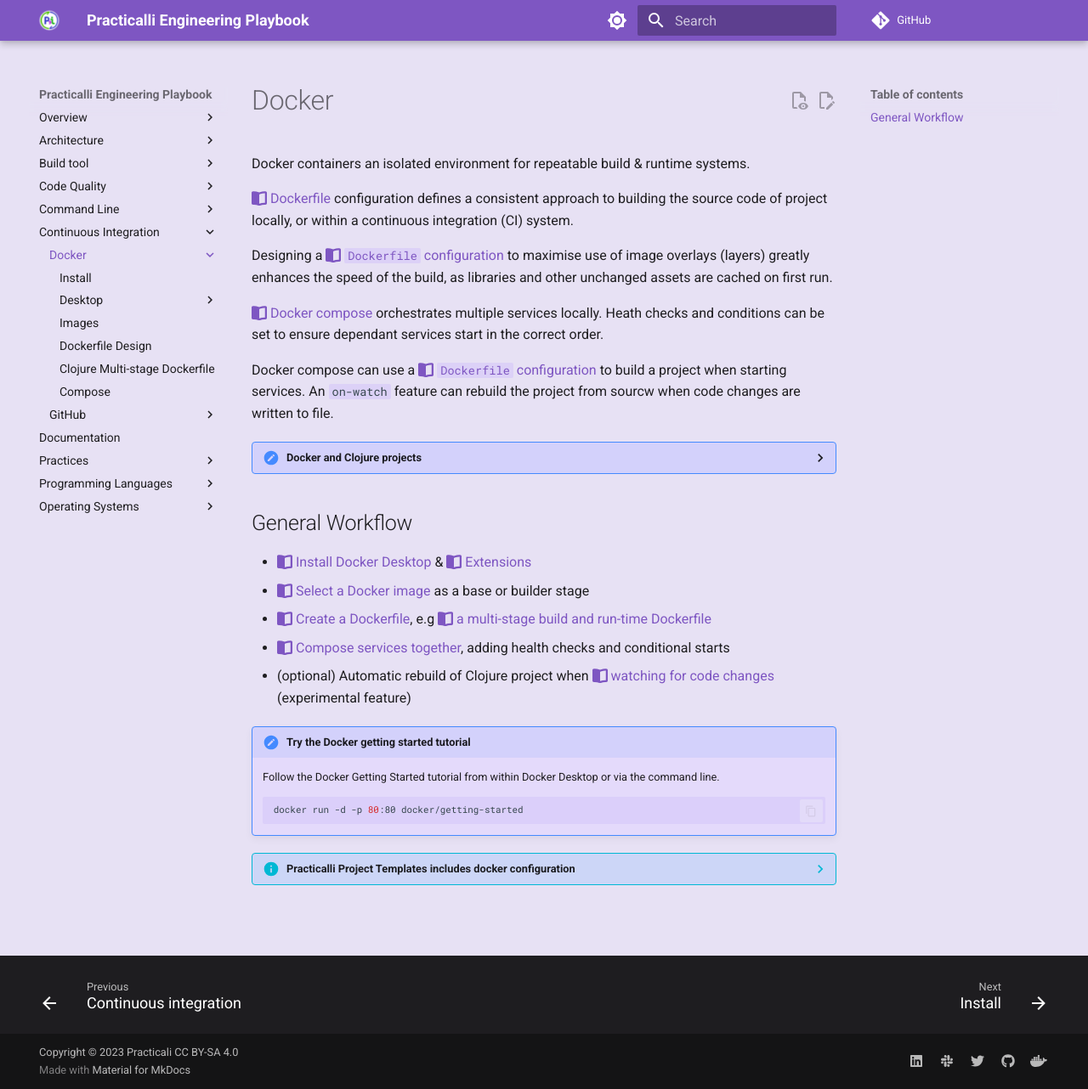
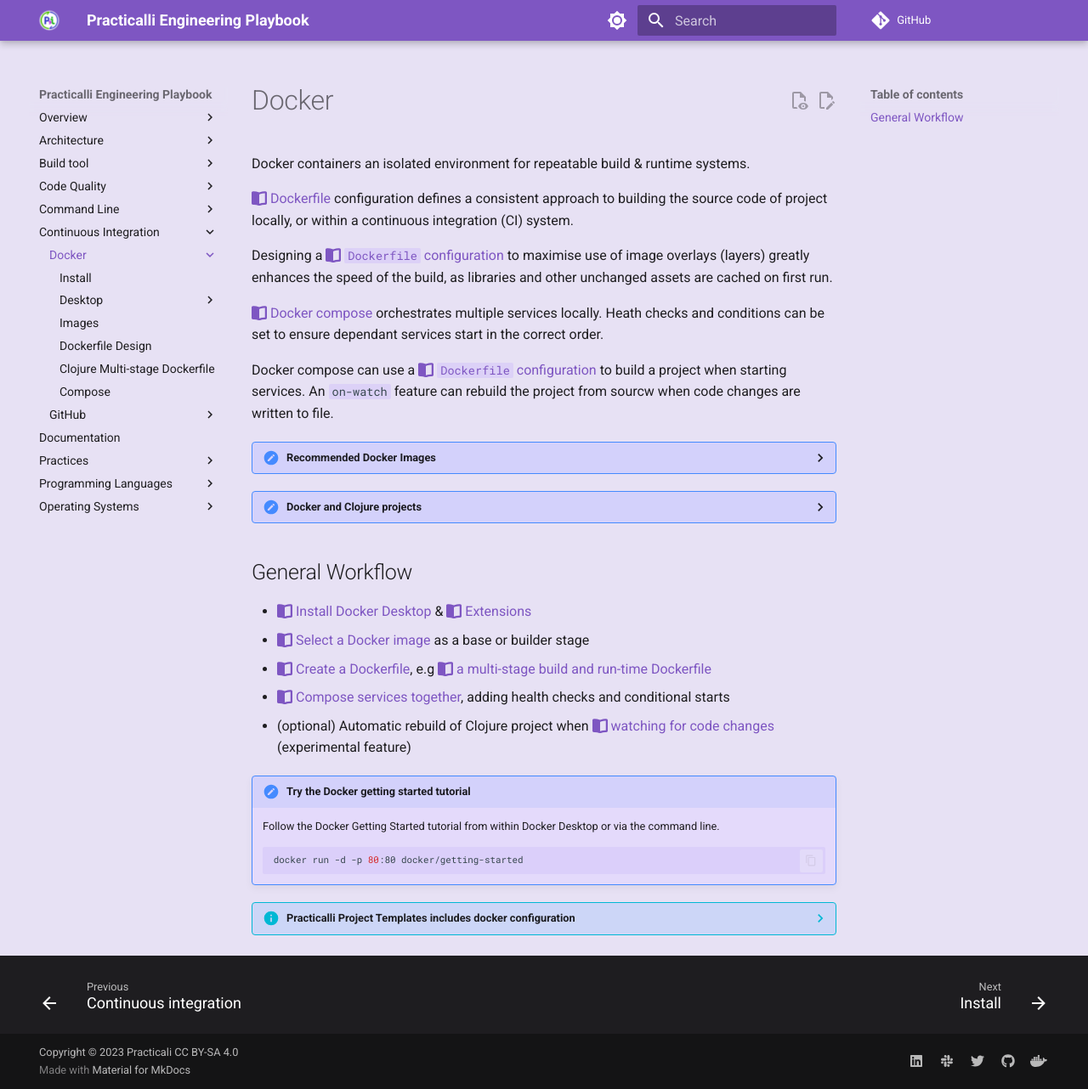
Before and after one commit to practicalli/engineering-playbook, an MkDocs documentation site: the page built from docs/continuous-integration/docker/index.md, in a window 1280 px wide and 1282 px high. Shown: the whole window at 85% size. Built offline with MkDocs 1.6.1 and Material for MkDocs 9.7.7, drawn with Linux system fonts in a browser that asks for light colours; emoji names are drawn with the system emoji font; plug-ins that fetch from the network failed and are left out; comment, search, counter and statistics services are not loaded; some of the changed lines change nothing that is shown.

Commit message:
ci: recommended images hint on docker intro

```diff
--- a/docs/continuous-integration/docker/index.md
+++ b/docs/continuous-integration/docker/index.md
@@ -9,6 +9,14 @@
 [:fontawesome-solid-book-open: Docker compose](compose.md) orchestrates multiple services locally. Heath checks and conditions can be set to ensure dependant services start in the correct order.
 
 Docker compose can use a [:fontawesome-solid-book-open: `Dockerfile` configuration](dockerfile.md) to build a project when starting services. An `on-watch` feature can rebuild the project from sourcw when code changes are written to file.
+
+??? HINT "Recommended Docker Images"
+
+    - [:globe_with_meridians: alpine linux](https://hub.docker.com/_/alpine){target=_blank} or [:globe_with_meridians: debian linux](https://hub.docker.com/_/debian){target=_blank} as the base operating system
+    - [Clojure](https://hub.docker.com/_/clojure){target=_blank} - official Docker Clojure image
+    - [Eclipse Temurin](https://hub.docker.com/_/eclipse-temurin/){target=_blank} - Offical Docker image for OpenJDK
+
+    [:fontawesome-solid-book-open: Detailed Docker Image Descriptions](images.md){.md-button}
 
 
 ??? HINT "Docker and Clojure projects"
```
